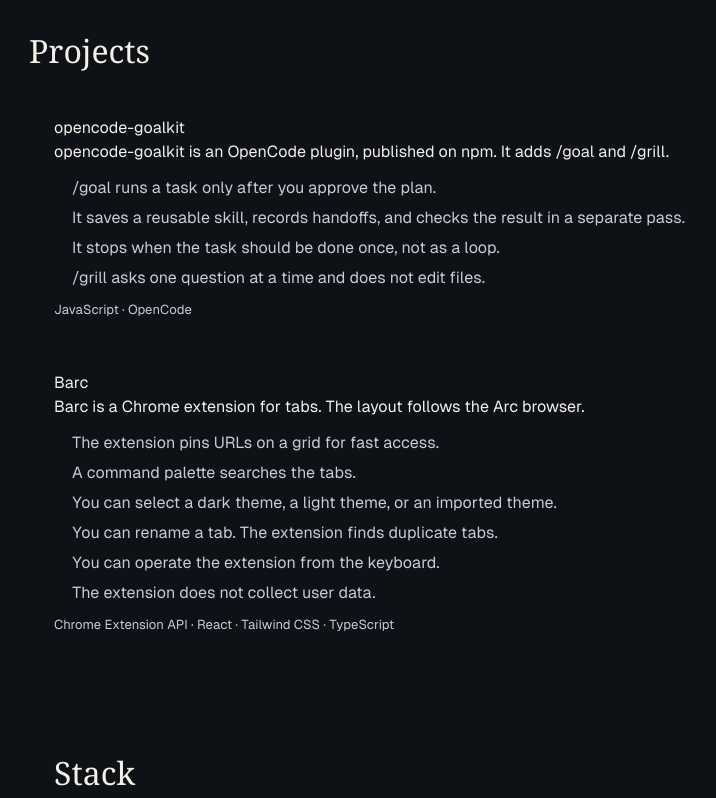
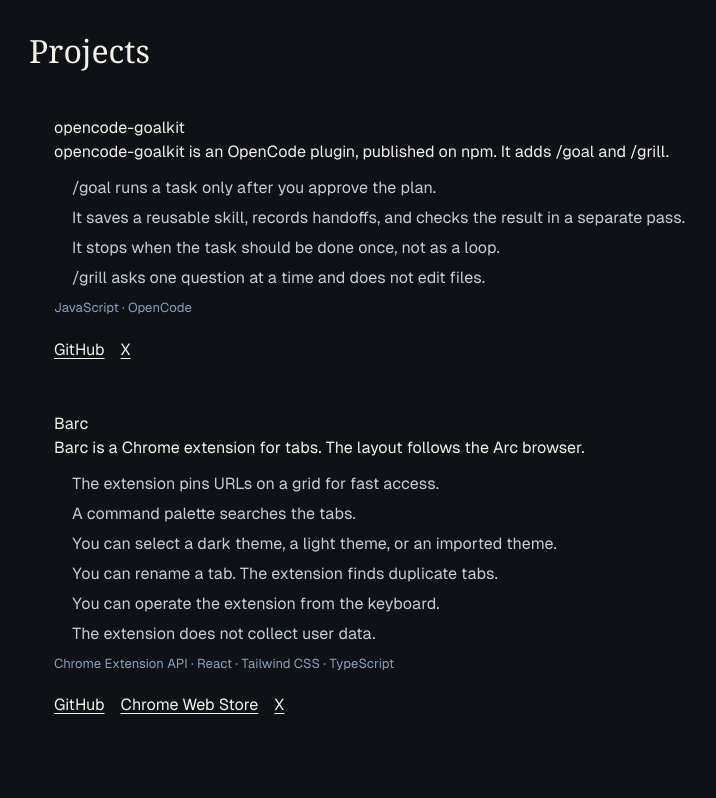
Before and after one commit to yashverma2110/portfolio, a Next.js app: page / in a window 1280 px wide. Shown: the part 6481-7279 px from the top of the page, without its empty margins (225-941 px from the left). Built offline with nearby package versions, Linux system fonts and the light colour scheme.

Commit message:
feat: show GitHub and X links on projects

```diff
--- a/src/app/config/projects.ts
+++ b/src/app/config/projects.ts
@@ -12,6 +12,8 @@
     ],
     technologies: ["JavaScript", "OpenCode"],
     link: "https://github.com/yashverma2110/opencode-goalkit",
+    github: "https://github.com/yashverma2110/opencode-goalkit",
+    tweetLink: "https://x.com/we_chat_tech/status/2070486313195978879",
   },
   {
     title: "Barc",
@@ -26,6 +28,7 @@
     ],
     technologies: ["Chrome Extension API", "React", "Tailwind CSS", "TypeScript"],
     link: "https://chromewebstore.google.com/detail/barc/geaofdlkhololmpnbihingjkpfoiadoc",
+    github: "https://github.com/yashverma2110/barc",
     tweetLink: "https://x.com/we_chat_tech/status/1982462514127331494",
   }
 ];
--- a/src/app/globals.css
+++ b/src/app/globals.css
@@ -112,13 +112,13 @@
   -webkit-backdrop-filter: blur(14px);
 }
 
-.blog-header nav, #contact nav {
+.blog-header nav, #contact nav, #projects nav {
   display: flex;
   flex-wrap: wrap;
   gap: 16px;
   margin-top: 20px;
 }
-.blog-header nav a, #contact a {
+.blog-header nav a, #contact a, #projects nav a {
   color: #f4f1ea;
   text-decoration: underline;
   text-underline-offset: 3px;
--- a/src/app/page.tsx
+++ b/src/app/page.tsx
@@ -290,6 +290,19 @@
                 ))}
               </ul>
               <p className="tech">{project.technologies.join(" · ")}</p>
+              {(project.github ||
+                (project.link !== project.github &&
+                  project.link.startsWith("https://chromewebstore.google.com/")) ||
+                project.tweetLink) && (
+                <nav aria-label="Project links">
+                  {project.github && <a href={project.github}>GitHub</a>}
+                  {project.link !== project.github &&
+                    project.link.startsWith("https://chromewebstore.google.com/") && (
+                      <a href={project.link}>Chrome Web Store</a>
+                    )}
+                  {project.tweetLink && <a href={project.tweetLink}>X</a>}
+                </nav>
+              )}
             </article>
           ))}
         </section>
--- a/src/app/types/projects.ts
+++ b/src/app/types/projects.ts
@@ -4,5 +4,6 @@
   features: string[];
   technologies: string[];
   link: string;
+  github?: string;
   tweetLink?: string;
 }
```
